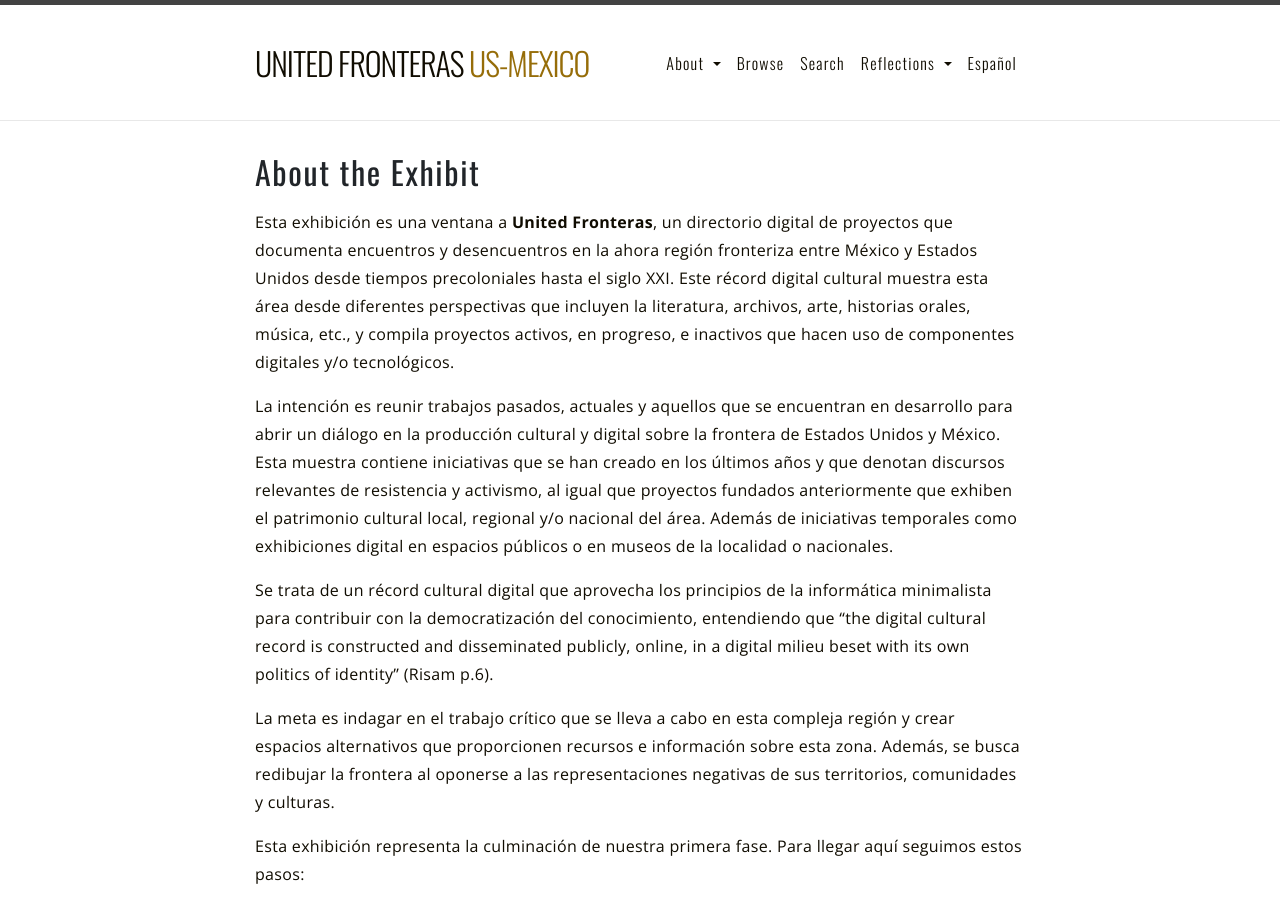
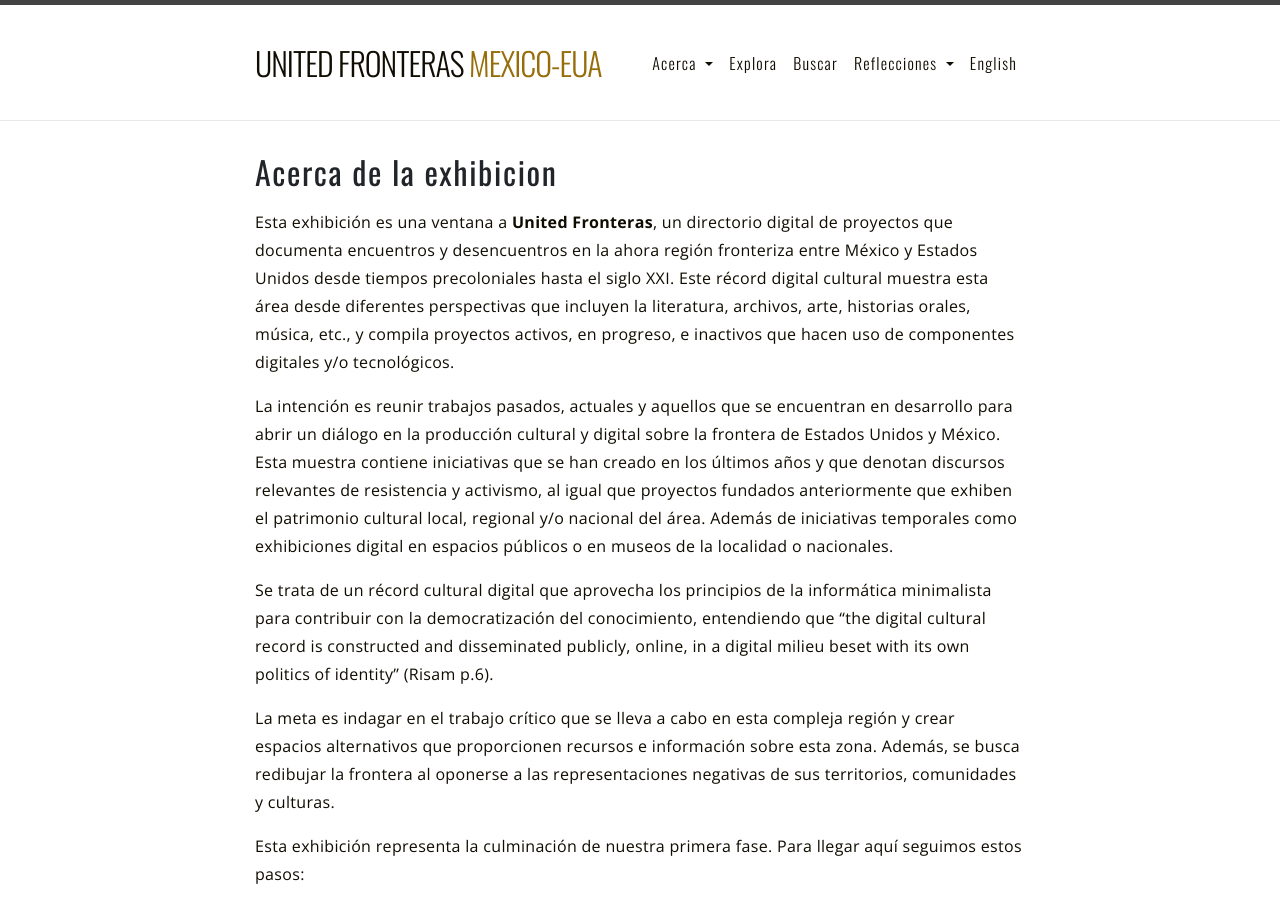
Before and after one commit to unitedfronteras/ufexhibicion_mexeua, a Jekyll site: the page built from pages/about.md, in a window 1280 px wide and 900 px high. Built offline with Jekyll 4.4.1, drawn with Linux system fonts in a browser that asks for light colours; some of the changed text lies outside the part shown.

Commit message:
cambios en el config para las paginas

```diff
--- a/_config.yml
+++ b/_config.yml
@@ -18,10 +18,10 @@
 # Feel free to change these! For more info, refer to:
 # ~> https://jekyllrb.com/docs/configuration/options/
 
-title:            'United Fronteras <span class="subheading">US-Mexico</span>'
-description:      'The United Fronteras Exhibit brings together works that leverage digital components to document the borderlands from multiple perspectives (literature, archives, art, oral histories, music, among others) from pre-colonial times to the twenty-first century. UF-E offers audiences a unique opportunity to meaningfully engage in the multidimensional layers of border regions.'
+title:            'United Fronteras <span class="subheading">Mexico-EUA</span>'
+description:      'El Proyecto United Fronteras reúne trabajos activos, inactivos y en desarrollo que utilizan componentes digitales para documentar las fronteras desde múltiples perspectivas (literatura, archivos, arte, historias orales, música, entre otros) desde la época precolonial hasta el siglo veintiuno. UF-E ofrece al público una oportunidad única para participar de manera significativa en las capas multidimensionales de las regiones fronterizas.'
 url:              'https://unitedfronteras.github.io'
-baseurl:          '/ufexhibition_mexusa'
+baseurl:          '/ufexhibicion_mexeua'
 copyright:        'Copyright 2020'
 logo:             '/assets/logo.png'
 
@@ -101,10 +101,10 @@ search:
 # submenu via `sub`.
 
 menu:
-  - label: 'About'
+  - label: 'Acerca'
     sub:
-      - label: 'About the Exhibit'
-        link: '/about/'
+      - label: 'Acerca de la exhibición'
+        link: '/acerca/'
       - label: 'Credits'
         link: 'https://unitedfronteras.github.io/nosotrxs/'
   # - label: 'Exhibits'
@@ -115,11 +115,11 @@ menu:
   #       link: '/exhibits/b/'
   #     - label: 'In-Progress'
   #       link: '/exhibits/c/'
-  - label: 'Browse'
-    link: '/collection/'
-  - label: 'Search'
-    link: '/search/'
-  - label: 'Reflections'
+  - label: 'Explora'
+    link: '/colección/'
+  - label: 'Buscar'
+    link: '/buscar/'
+  - label: 'Reflecciones'
     sub:
       - label: 'Essential Resource - Nathan Ellstrand'
         link: '/reflections/ellstrand/'
@@ -129,8 +129,8 @@ menu:
         link: '/reflections/gonzales/'
       - label: 'Border Stories - Annette Zapata'
         link: '/reflections/zapata/'
-  - label: 'Español'
-    link: '/spanish/'
+  - label: 'English'
+    link: '/english/'
 
 # --------------------------------------------------------------
 # SITE FOOTER SETTINGS
@@ -141,9 +141,9 @@ footer:
   links:
     - label: 'GitHub'
       link: 'https://github.com/unitedfronteras/ufexhibition_mexusa'
-    - label: 'Credits'
+    - label: 'Créditos'
       link: 'https://unitedfronteras.github.io/nosotrxs/'
-    - label: 'Collaborate'
+    - label: 'Colabora'
       link: 'https://unitedfronteras.github.io/collaborate/'
   logos:
     - img: '/img/logo.png'
--- a/pages/about.md
+++ b/pages/about.md
@@ -1,7 +1,7 @@
 ---
 layout: page
-title: "About the Exhibit"
-permalink: /about/
+title: "Acerca de la exhibicion"
+permalink: /acerca/
 ---
 
 Esta exhibición es una ventana a **United Fronteras**, un directorio digital de proyectos que documenta encuentros y desencuentros en la ahora región fronteriza  entre México y Estados Unidos desde tiempos precoloniales hasta el siglo XXI. Este récord digital cultural  muestra esta área desde diferentes perspectivas que incluyen la literatura, archivos, arte, historias orales, música, etc., y compila proyectos activos, en progreso, e inactivos que hacen uso de componentes digitales y/o tecnológicos.
```
